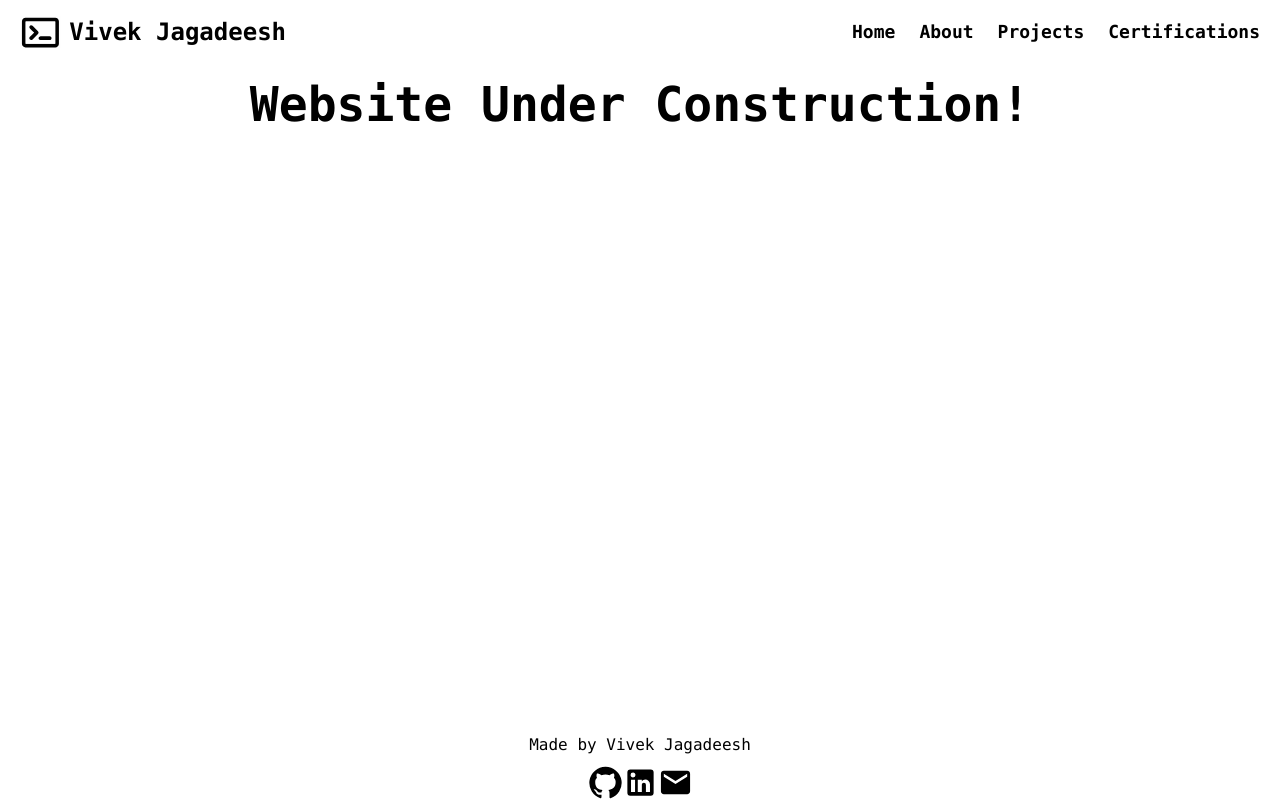
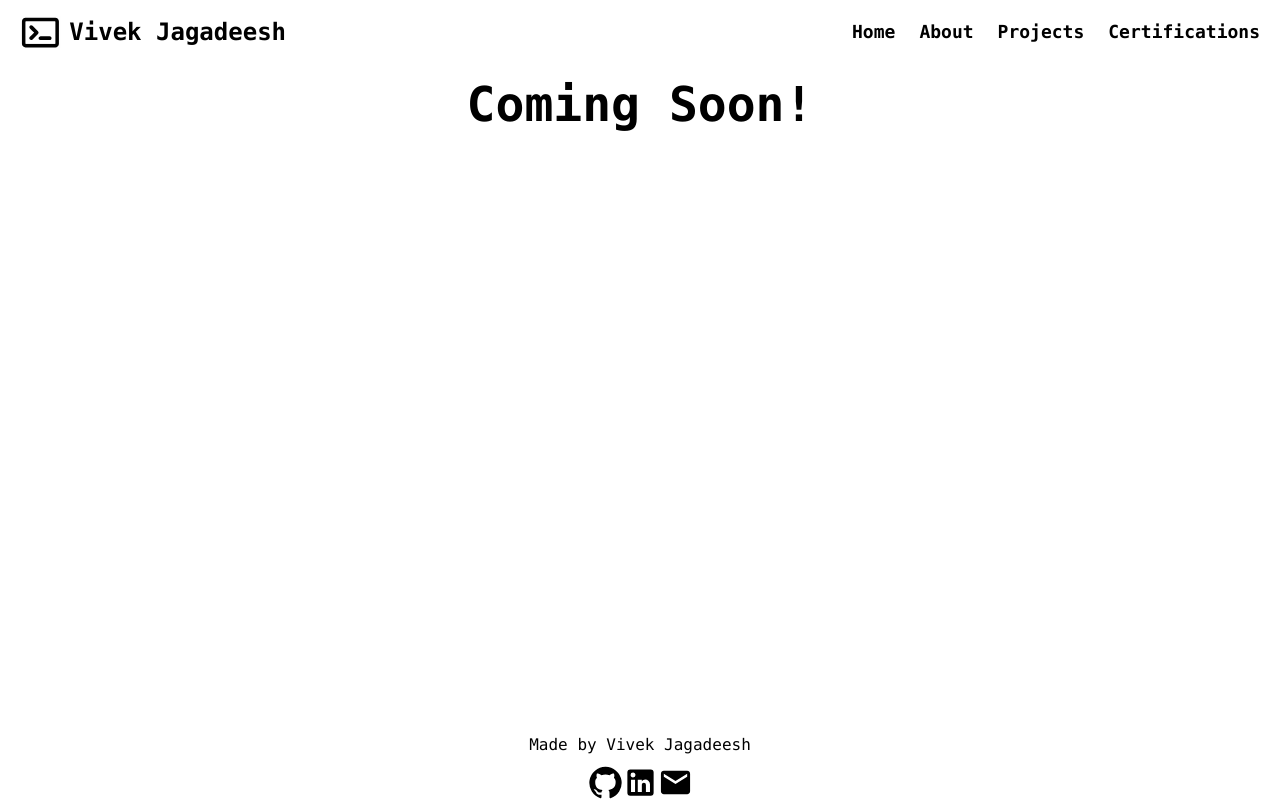
Before and after one commit to vivekjag1/portfolioWebsite, a React (Vite) app: page /certifications in a window 1280 px wide. Built offline with nearby package versions, Linux system fonts and the light colour scheme.

Commit message:
spelling is hard

```diff
--- a/src/routes/About.tsx
+++ b/src/routes/About.tsx
@@ -11,7 +11,7 @@ function About(){
       id: 1,
       title: "Student - Worcester Polytechnic Institute",
       location: "Worcester, Massachusetts",
-      description: "Bachelors of Science in Computer Science, Minor in ECE. Member of campus ACM Chapter",
+      description: "Bachelor of Science in Computer Science, Minor in Electrical and Computer Engineering. Member of campus ACM Chapter",
       date: "August 2022 - Present",
       icon: <SchoolIcon/>,
     },
--- a/src/routes/Certifications.tsx
+++ b/src/routes/Certifications.tsx
@@ -3,7 +3,7 @@ function Certifications(){
   return(
     <div className="flex flex-row mt-20  justify-center items-center mb-4">
 
-      <h1 className="font-bold md:text-5xl font-mono">Website Under Construction!</h1>
+      <h1 className="font-bold md:text-5xl font-mono">Coming Soon!</h1>
     </div>
   )
 }
```
